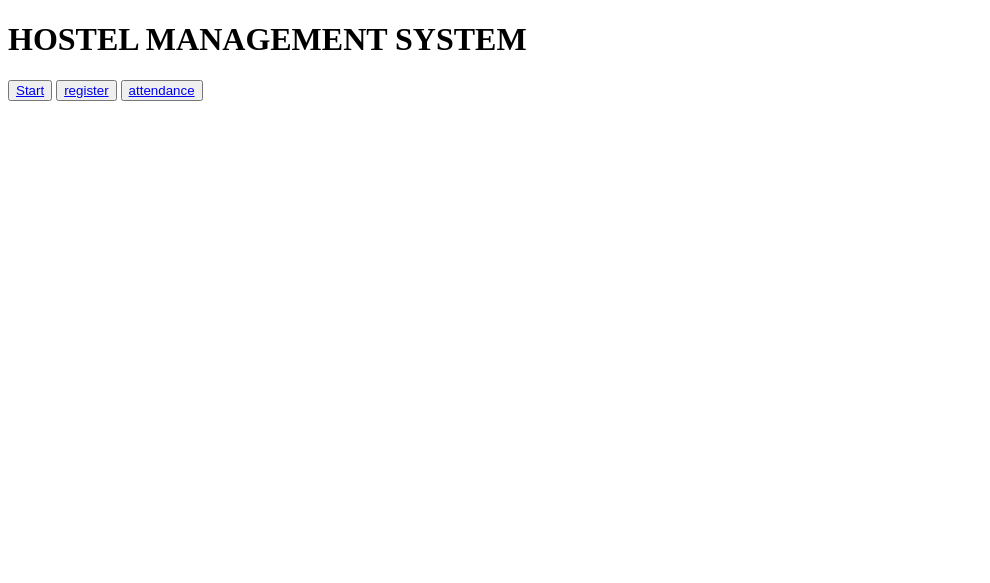
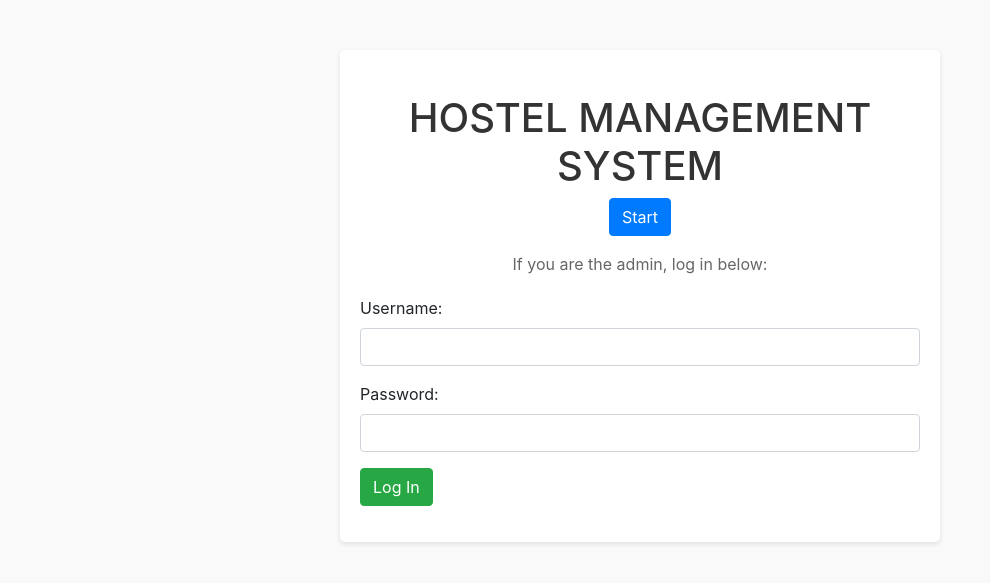
Before and after one commit to arjun-rishi-2004/hms, a Django app: page / in a window 1280 px wide. Shown: the top 583 px of the page, without its empty margins (0-990 px from the left). Run offline with Django 5.2, Linux system fonts and the light colour scheme; some libraries are stand-ins or nearby versions.

```diff
--- a/face_app/templates/welcome.html
+++ b/face_app/templates/welcome.html
@@ -1,15 +1,50 @@
 <!DOCTYPE html>
-<html lang="en">
+<html>
 <head>
-    <meta charset="UTF-8">
-    <meta name="viewport" content="width=device-width, initial-scale=1.0">
-    <title>HMS</title>
+    <title>Welcome to HMS</title>
+    <link rel="stylesheet" href="https://maxcdn.bootstrapcdn.com/bootstrap/4.5.2/css/bootstrap.min.css">
+    <style>
+        body {
+            background-color: #f9f9f9;
+        }
+        .container {
+            max-width: 600px;
+            margin: 50px auto;
+            padding: 20px;
+            background-color: #fff;
+            border-radius: 5px;
+            box-shadow: 0 2px 5px rgba(0, 0, 0, 0.1);
+        }
+        h1 {
+            text-align: center;
+            color: #333;
+        }
+        p {
+            text-align: center;
+            color: #666;
+            margin-bottom: 20px;
+        }
+    </style>
 </head>
 <body>
-    <h1>HOSTEL MANAGEMENT SYSTEM</h1>
-    <button ><a href="start/">Start</a></button>
-    <button ><a href="register/">register</a></button>
-    <button ><a href="attendance/">attendance</a></button>
-
+    <div class="container">
+        <h1 class="mt-4">HOSTEL MANAGEMENT SYSTEM</h1>
+        <div class="text-center mb-3">
+            <a href="start/" class="btn btn-primary">Start</a>
+        </div>
+        <p>If you are the admin, log in below:</p>
+        <form method="post" action="{% url 'admin_login' %}" class="mb-3">
+            {% csrf_token %}
+            <div class="form-group">
+                <label for="username">Username:</label>
+                <input type="text" class="form-control" id="username" name="username" required>
+            </div>
+            <div class="form-group">
+                <label for="password">Password:</label>
+                <input type="password" class="form-control" id="password" name="password" required>
+            </div>
+            <button type="submit" class="btn btn-success">Log In</button>
+        </form>
+    </div>
 </body>
 </html>
--- a/face_app/views.py
+++ b/face_app/views.py
@@ -3,6 +3,8 @@ import cv2
 import numpy as np
 from django.shortcuts import render, redirect
 from .models import Student,AttendanceRecord
+from datetime import timedelta,datetime
+import winsound
 
 def home(r):
     return redirect('/')
@@ -37,32 +39,48 @@ def register_face(request):
 
 
 from django.shortcuts import render
+from django.utils import timezone
+
+
 def start_face_recognition(request):
     video_capture = cv2.VideoCapture(0)
+    recognized_students = {}
     while True:
         ret, frame = video_capture.read()
         face_locations = face_recognition.face_locations(frame)
         face_encodings = face_recognition.face_encodings(frame, face_locations)
-        for face_encoding in face_encodings:
+        for face_encoding, (top, right, bottom, left) in zip(face_encodings, face_locations):
+            matched = False
             # Compare face encoding with registered face encodings
             students = Student.objects.all()
             for student in students:
                 registered_face_encoding = np.frombuffer(student.face_encoding, dtype=np.float64)
                 match = face_recognition.compare_faces([registered_face_encoding], face_encoding)
                 if match[0]:
-                    # Display name and timestamp
-                    cv2.rectangle(frame, (face_locations[0][3], face_locations[0][0]), (face_locations[0][1], face_locations[0][2]), (0, 255, 0), 2)
-                    cv2.putText(frame, student.name, (face_locations[0][3], face_locations[0][2] + 20), cv2.FONT_HERSHEY_SIMPLEX, 0.5, (0, 255, 0), 2)
-                    # Store attendance record
-                    AttendanceRecord.objects.create(student=student)
+                    matched = True
+                    # Check if student has already been recognized in the last 5 seconds
+                    if student.id not in recognized_students or (datetime.now() - recognized_students[student.id]) > timedelta(seconds=5):
+                        # Display name and timestamp
+                        cv2.rectangle(frame, (left, top), (right, bottom), (0, 255, 0), 2)
+                        cv2.putText(frame, student.name, (left, bottom + 20), cv2.FONT_HERSHEY_SIMPLEX, 0.5, (0, 255, 0), 2)
+                        # Store attendance record
+                        AttendanceRecord.objects.create(student=student, timestamp=datetime.now())
+                        recognized_students[student.id] = datetime.now()
+                    break
+            if not matched:
+                # Display red box for unregistered face
+                cv2.rectangle(frame, (left, top), (right, bottom), (0, 0, 255), 2)
+                winsound.Beep(1000, 500)  # Play beep sound (1000 Hz for 500 ms)
+
         # Display the frame with recognized faces
         cv2.imshow('Video', frame)
-        # Break the loop on key press
+        # Break the loop on key combination press (Ctrl + C)
         if cv2.waitKey(1) & 0xFF == ord('q'):
             break
     video_capture.release()
     cv2.destroyAllWindows()
     return redirect('/')
+
 
 from .models import Student, AttendanceRecord
 
@@ -75,3 +93,19 @@ def display_attendance(request):
 
 def welcome(request):
     return render(request, 'welcome.html')
+def admin_login(request):
+    if request.method == 'POST':
+        username = request.POST['username']
+        password = request.POST['password']
+        # Simple check for username and password
+        if username == 'admin' and password == 'admin123':
+            # Set a session variable to indicate the user is logged in
+            request.session['admin_logged_in'] = True
+            return redirect('admin_panel')
+        else:
+            # Add error message for incorrect login
+            return render(request, 'welcome.html', {'error_message': 'Invalid username or password.'})
+    return redirect('welcome')
+
+def admin_panel(request):
+    return render(request, 'admin_panel.html')
--- a/simpleface/urls.py
+++ b/simpleface/urls.py
@@ -20,10 +20,13 @@ from face_app import views
 
 urlpatterns = [
     path('',views.welcome),
+    path('admin_login/', views.admin_login, name='admin_login'),  # Add this line
+    path('admin_panel/', views.admin_panel, name='admin_panel'),
+    path('admin/', admin.site.urls),
+    path('admin_panel/register/',views.register_face),
+    path('start/',views.start_face_recognition),
 
-    path('admin/', admin.site.urls),
-    path('register/',views.register_face),
-    path('start/',views.start_face_recognition),
-        path('attendance/', views.display_attendance, name='display_attendance'),
+    path('admin_login/start/',views.start_face_recognition),
+    path('admin_panel/attendance/', views.display_attendance, name='display_attendance'),
 
 ]
```
Also changed, not shown: face_app/templates/admin_panel.html (added, +53 -0 lines), face_app/templates/display_attendance.html (+58 -0 lines), face_app/templates/register_face.html (+73 -6 lines), db.sqlite3.
